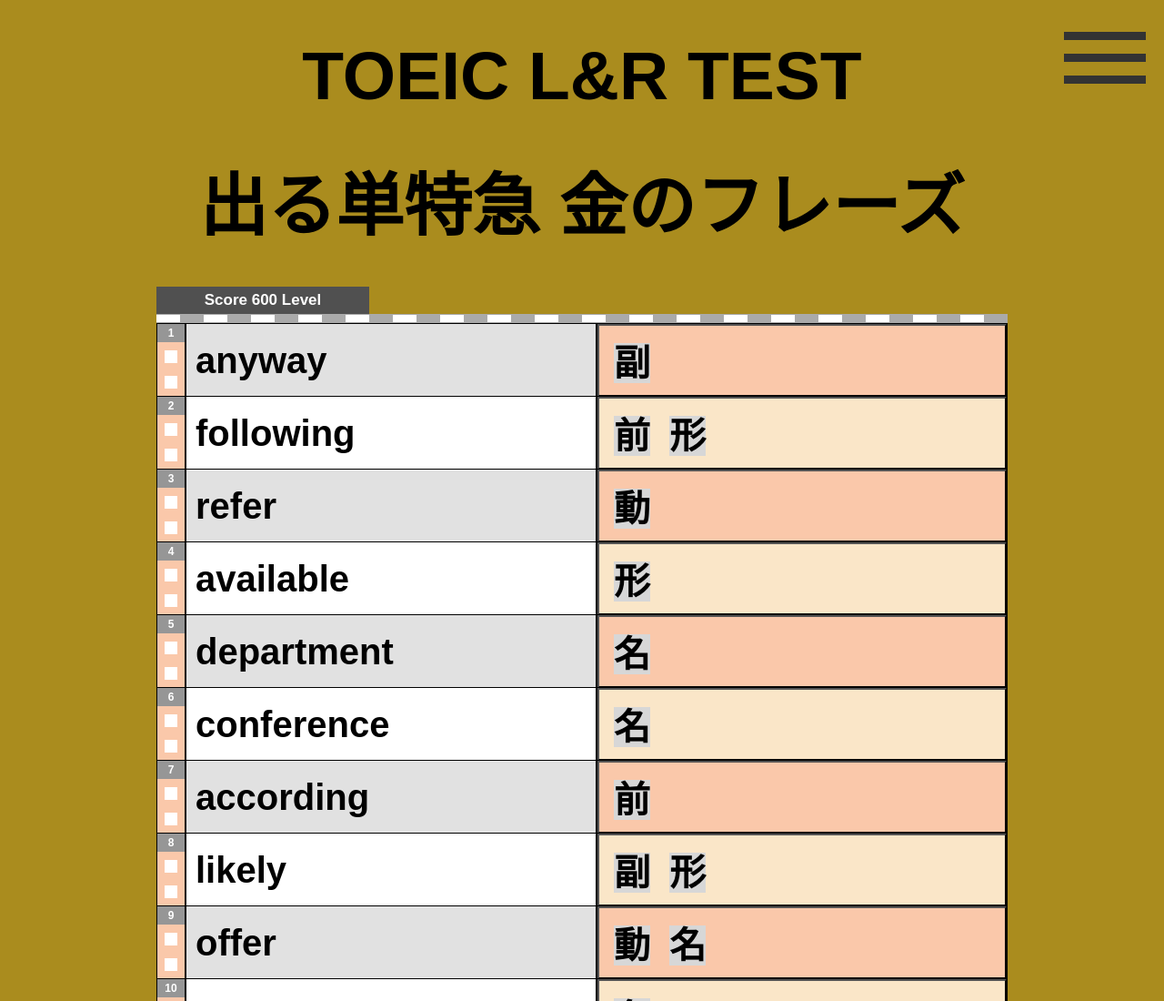
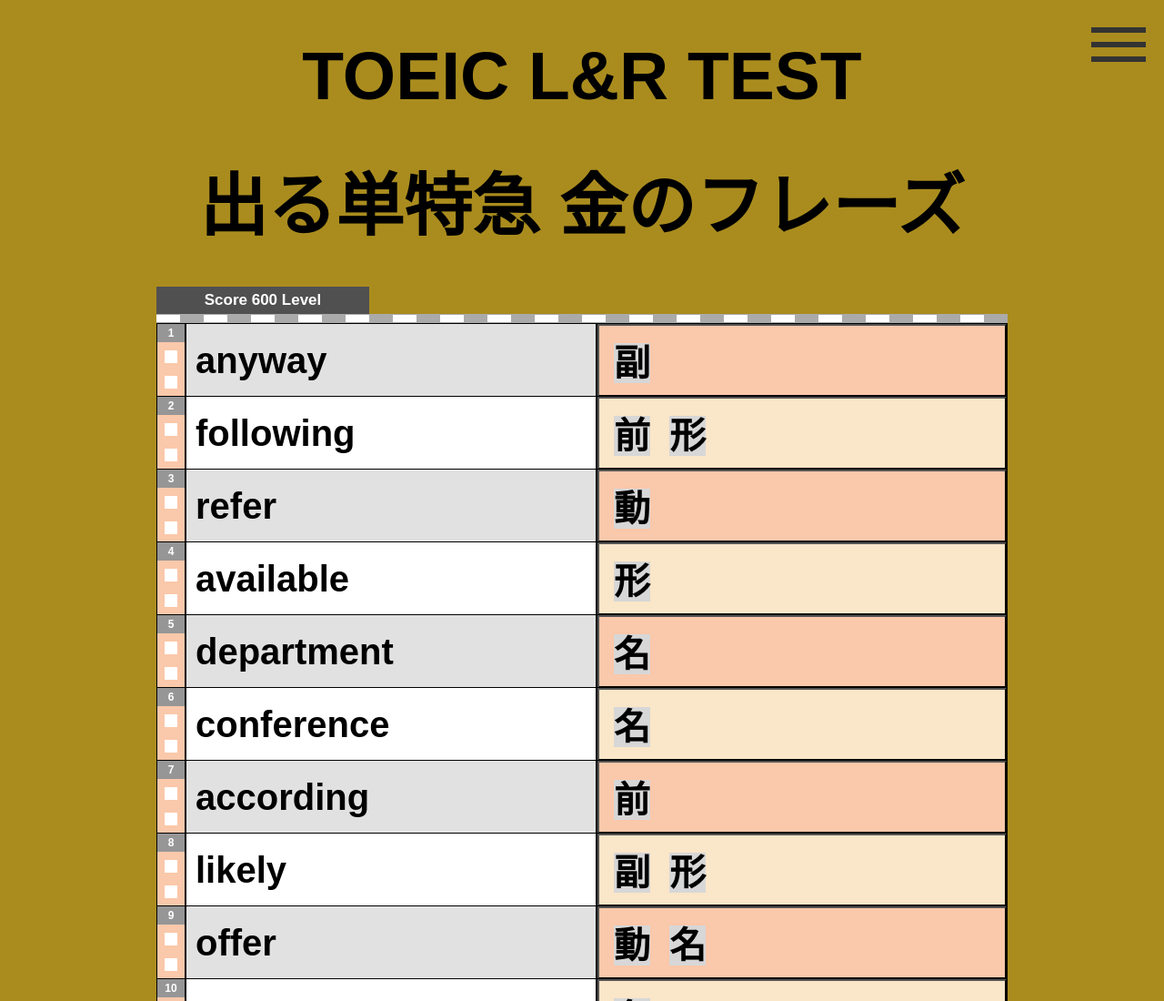
Before and after one commit to ryo2048/Words, a plain HTML site: page index.html in a window 1280 px wide. Shown: the top 1100 px of the page at 91% size. Drawn offline with nearby package versions, Linux system fonts and the light colour scheme.

Commit message:
Update Words.css

```diff
--- a/Words.css
+++ b/Words.css
@@ -11,17 +11,17 @@ body {
   position: fixed;
   top: 20px;
   right: 20px;
-  width: 90px;
+  width: 60px;
   cursor: pointer;
   z-index: 20;
 }
 
 .hamburger span {
   display: block;
-  height: 9px;
+  height: 6px;
   width: 100%;
   background-color: #333;
-  margin: 15px 0;
+  margin: 10px 0;
   transition: 0.4s;
 }
 
```
